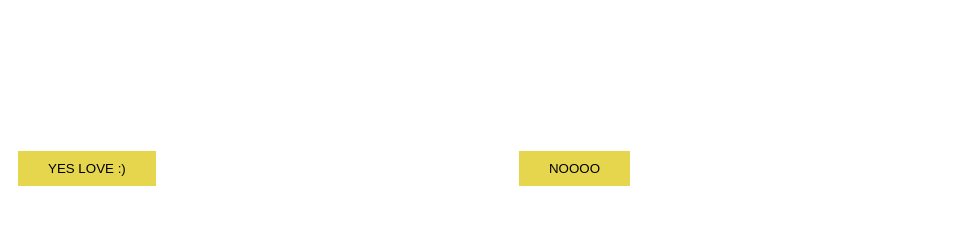
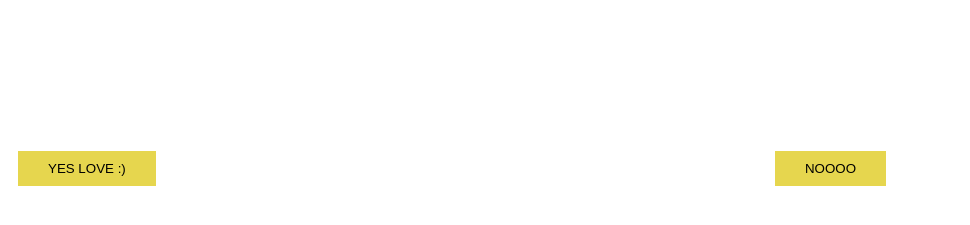
Before and after one commit to bibaswanchakma02/latenightproject1.github.io, a plain HTML site: page index.html in a window 1280 px wide. Shown: the part 383-608 px from the top of the page, without its empty margins (0-970 px from the left). Drawn offline with Linux system fonts and the light colour scheme.

Commit message:
Update style.css

```diff
--- a/style.css
+++ b/style.css
@@ -23,5 +23,5 @@ button{
     border: none;
 }
 .button-no{
-    right: 50%;
+    right: 30%;
 }
```
